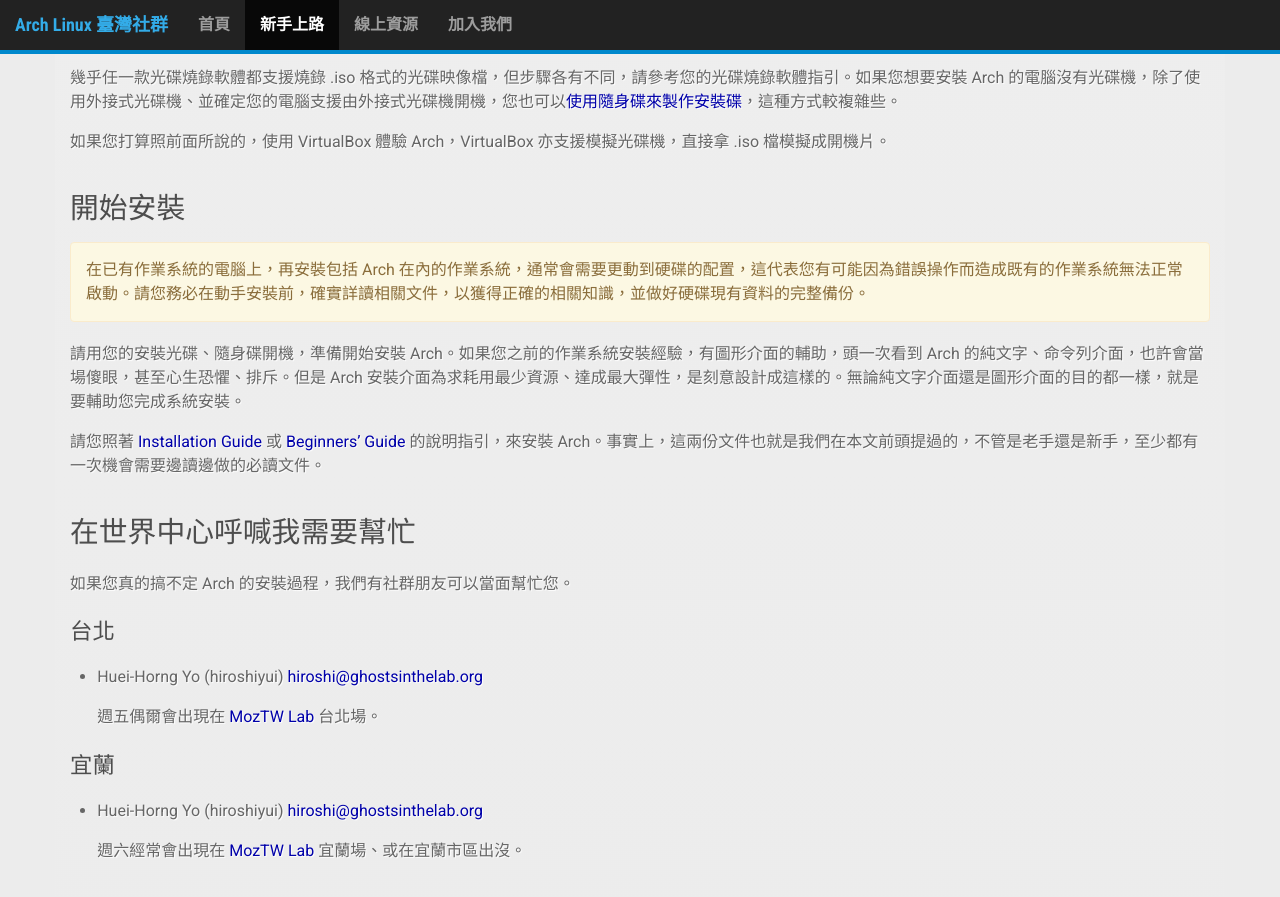
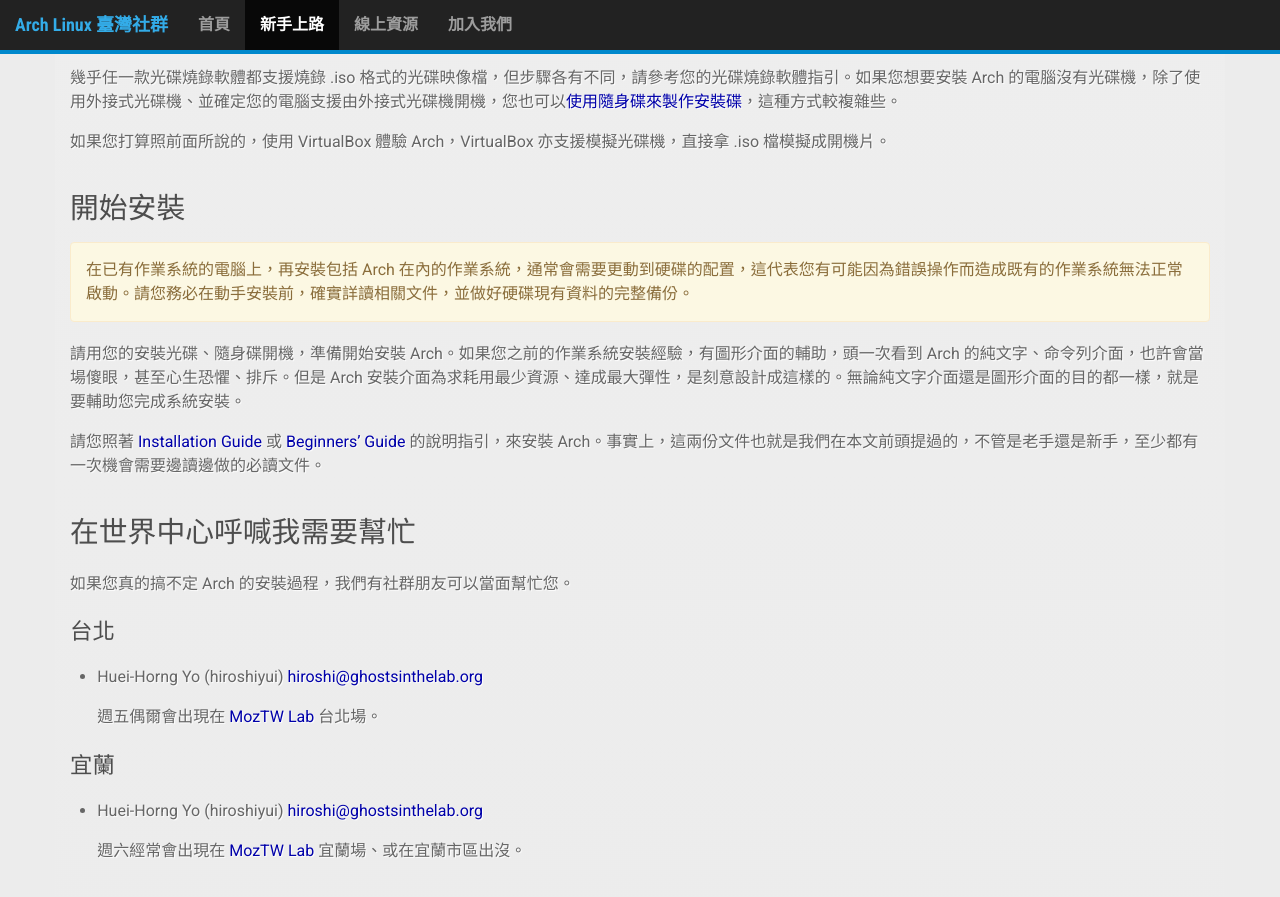
Before and after one commit to linux-taiwan/arch.linux.org.tw, a Jekyll site: the page built from getting-started/index.md, in a window 1280 px wide and 900 px high, scrolled down 1119 px. Shown: the top 897 px of the window. Built offline with Jekyll 4.4.1, drawn with Linux system fonts in a browser that asks for light colours; nearby versions of some CDN libraries; Markdown is read by kramdown in place of the engine named in the settings.

Commit message:
Delete redundant words in getting-started/index.md
Signed-off-by: Huei-Horng Yo <hiroshiyui@gmail.com>

```diff
--- a/getting-started/index.md
+++ b/getting-started/index.md
@@ -45,7 +45,7 @@
 
 # 開始安裝
 
-<div class="alert alert-warning">在已有作業系統的電腦上，再安裝包括 Arch 在內的作業系統，通常會需要更動到硬碟的配置，這代表您有可能因為錯誤操作而造成既有的作業系統無法正常啟動。請您務必在動手安裝前，確實詳讀相關文件，以獲得正確的相關知識，並做好硬碟現有資料的完整備份。</div>
+<div class="alert alert-warning">在已有作業系統的電腦上，再安裝包括 Arch 在內的作業系統，通常會需要更動到硬碟的配置，這代表您有可能因為錯誤操作而造成既有的作業系統無法正常啟動。請您務必在動手安裝前，確實詳讀相關文件，並做好硬碟現有資料的完整備份。</div>
 
 請用您的安裝光碟、隨身碟開機，準備開始安裝 Arch。如果您之前的作業系統安裝經驗，有圖形介面的輔助，頭一次看到 Arch 的純文字、命令列介面，也許會當場傻眼，甚至心生恐懼、排斥。但是 Arch 安裝介面為求耗用最少資源、達成最大彈性，是刻意設計成這樣的。無論純文字介面還是圖形介面的目的都一樣，就是要輔助您完成系統安裝。
 
```
